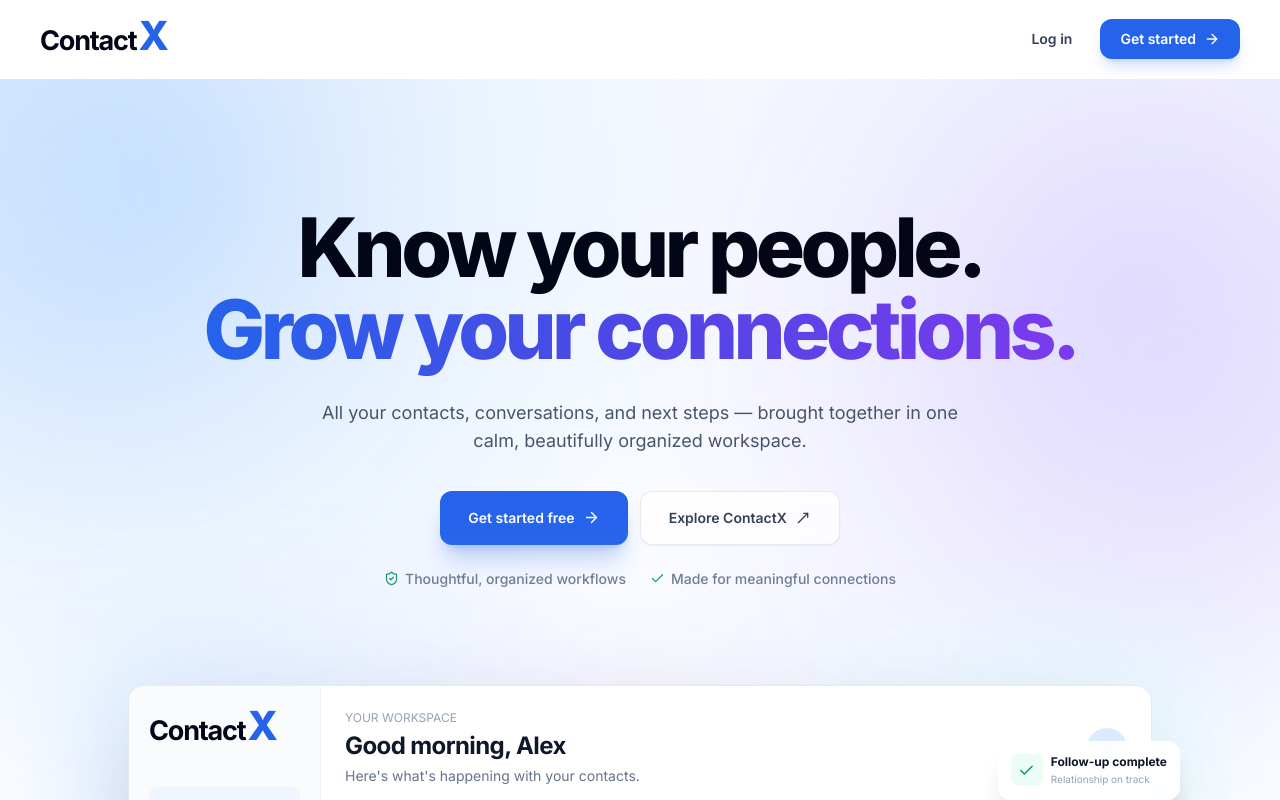
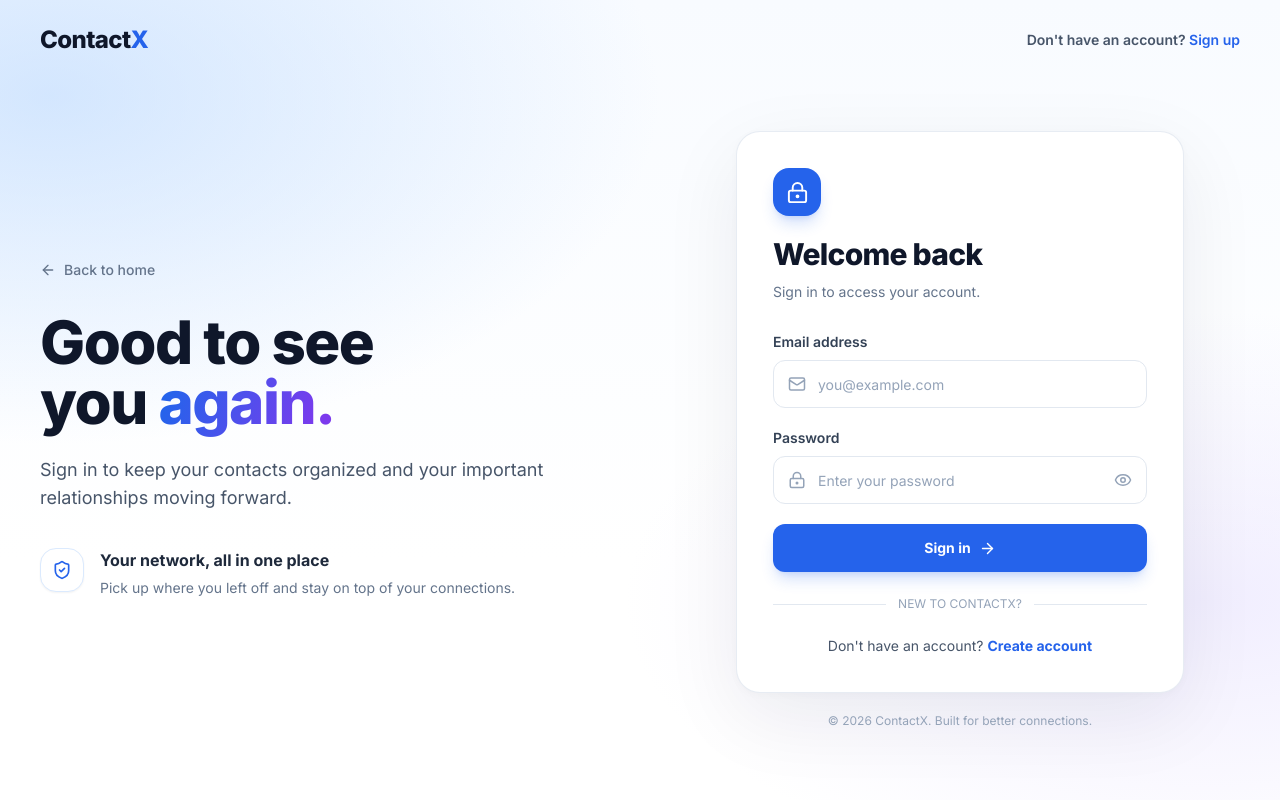
Before and after one commit to shivanshchandel-012/ContactX, a React (Vite) app: page /login in a window 1280 px wide. Before the commit this address led to /. Shown: the top 800 px of the page. Built offline with nearby package versions, Linux system fonts and the light colour scheme.

Commit message:
feat: add login UI and form validation

```diff
--- a/src/App.jsx
+++ b/src/App.jsx
@@ -7,7 +7,7 @@ import {
 
 import LandingPage from "./pages/LandingPage";
 // import Dashboard from "./pages/Dashboard";
-// import Login from "./pages/Login";
+import Login from "./pages/Login";
 import Register from "./pages/Register";
 
 export default function App() {
@@ -16,7 +16,7 @@ export default function App() {
       <Routes>
         <Route path="/" element={<LandingPage />} />
         {/* <Route path="/dashboard" element={<Dashboard />} /> */}
-        {/* <Route path="/login" element={<Login />} /> */}
+        <Route path="/login" element={<Login />} />
         <Route path="/register" element={<Register />} />
         <Route path="*" element={<Navigate to="/" replace />} />
       </Routes>
--- a/src/pages/Login.jsx
+++ b/src/pages/Login.jsx
@@ -0,0 +1,274 @@
+
+import { useState } from "react";
+import { Link, useLocation } from "react-router-dom";
+import {
+  ArrowLeft,
+  ArrowRight,
+  Eye,
+  EyeOff,
+  Mail,
+  LockKeyhole,
+  ShieldCheck,
+} from "lucide-react";
+
+export default function Login() {
+  const location = useLocation();
+
+  const [showPassword, setShowPassword] = useState(false);
+  const [email, setEmail] = useState("");
+  const [password, setPassword] = useState("");
+  const [error, setError] = useState("");
+  const [success, setSuccess] = useState("");
+
+  const message = location.state?.message;
+
+  const handleSubmit = (e) => {
+    e.preventDefault();
+    setError("");
+    setSuccess("");
+
+    const trimmedEmail = email.trim();
+
+    if (!/^[^\s@]+@[^\s@]+\.[^\s@]+$/.test(trimmedEmail)) {
+      setError("Please enter a valid email address.");
+      return;
+    }
+
+    if (password.length < 8) {
+      setError("Password must contain at least 8 characters.");
+      return;
+    }
+
+    setSuccess(
+      "Form validation successful! Backend authentication is not connected yet."
+    );
+  };
+
+  return (
+    <main className="register-page min-h-screen bg-white text-slate-900">
+      <div className="register-background" />
+
+      {/* Navbar */}
+      <header className="relative z-10 mx-auto flex w-full max-w-7xl items-center justify-between px-6 py-6 sm:px-10">
+        <Link
+          to="/"
+          className="text-2xl font-extrabold tracking-tight"
+          aria-label="ContactX home"
+        >
+          Contact<span className="text-blue-600">X</span>
+        </Link>
+
+        <Link
+          to="/register"
+          className="text-sm font-semibold text-slate-600 transition hover:text-blue-600"
+        >
+          Don't have an account?{" "}
+          <span className="text-blue-600">Sign up</span>
+        </Link>
+      </header>
+
+      {/* Login content */}
+      <section className="relative z-10 mx-auto grid min-h-[calc(100vh-100px)] w-full max-w-7xl items-center gap-12 px-6 py-8 sm:px-10 lg:grid-cols-2 lg:gap-20 lg:py-12">
+        {/* Left section */}
+        <div className="mx-auto w-full max-w-xl">
+          <Link
+            to="/"
+            className="mb-8 inline-flex items-center gap-2 text-sm font-medium text-slate-500 transition hover:text-blue-600"
+          >
+            <ArrowLeft size={16} />
+            Back to home
+          </Link>
+
+          <h1 className="text-4xl font-black leading-tight tracking-tight sm:text-5xl lg:text-6xl">
+            Good to see
+            <br />
+            you <span className="register-gradient-text">again.</span>
+          </h1>
+
+          <p className="mt-6 max-w-lg text-base leading-7 text-slate-600 sm:text-lg">
+            Sign in to keep your contacts organized and your
+            important relationships moving forward.
+          </p>
+
+          <div className="mt-9 flex items-start gap-4">
+            <div className="flex h-11 w-11 shrink-0 items-center justify-center rounded-2xl border border-blue-100 bg-white text-blue-600 shadow-sm">
+              <ShieldCheck size={20} />
+            </div>
+
+            <div>
+              <h3 className="font-bold text-slate-800">
+                Your network, all in one place
+              </h3>
+              <p className="mt-1 text-sm leading-6 text-slate-500">
+                Pick up where you left off and stay on top of
+                your connections.
+              </p>
+            </div>
+          </div>
+        </div>
+
+        {/* Login card */}
+        <div className="mx-auto w-full max-w-md">
+          <div className="register-card rounded-3xl border border-slate-200/80 bg-white p-6 sm:p-9">
+            <div className="mb-7">
+              <div className="mb-5 flex h-12 w-12 items-center justify-center rounded-2xl bg-blue-600 text-white shadow-lg shadow-blue-600/20">
+                <LockKeyhole size={23} />
+              </div>
+
+              <h2 className="text-2xl font-extrabold tracking-tight sm:text-3xl">
+                Welcome back
+              </h2>
+
+              <p className="mt-2 text-sm leading-6 text-slate-500">
+                Sign in to access your account.
+              </p>
+            </div>
+
+            {message && (
+              <div
+                role="status"
+                className="mb-5 rounded-xl border border-blue-200 bg-blue-50 px-4 py-3 text-sm text-blue-700"
+              >
+                {message}
+              </div>
+            )}
+
+            <form onSubmit={handleSubmit} className="space-y-5">
+              {/* Email */}
+              <div>
+                <label
+                  htmlFor="login-email"
+                  className="mb-2 block text-sm font-semibold text-slate-700"
+                >
+                  Email address
+                </label>
+
+                <div className="register-input-wrap">
+                  <Mail size={18} className="shrink-0 text-slate-400" />
+
+                  <input
+                    id="login-email"
+                    name="email"
+                    type="email"
+                    autoComplete="email"
+                    placeholder="you@example.com"
+                    value={email}
+                    onChange={(e) => {
+                      setEmail(e.target.value);
+                      setError("");
+                      setSuccess("");
+                    }}
+                    required
+                    className="register-input"
+                  />
+                </div>
+              </div>
+
+              {/* Password */}
+              <div>
+                <label
+                  htmlFor="login-password"
+                  className="mb-2 block text-sm font-semibold text-slate-700"
+                >
+                  Password
+                </label>
+
+                <div className="register-input-wrap">
+                  <LockKeyhole
+                    size={18}
+                    className="shrink-0 text-slate-400"
+                  />
+
+                  <input
+                    id="login-password"
+                    name="password"
+                    type={showPassword ? "text" : "password"}
+                    autoComplete="current-password"
+                    placeholder="Enter your password"
+                    value={password}
+                    onChange={(e) => {
+                      setPassword(e.target.value);
+                      setError("");
+                      setSuccess("");
+                    }}
+                    minLength={8}
+                    required
+                    className="register-input"
+                  />
+
+                  <button
+                    type="button"
+                    onClick={() => setShowPassword((prev) => !prev)}
+                    className="text-slate-400 transition hover:text-slate-700"
+                    aria-label={
+                      showPassword ? "Hide password" : "Show password"
+                    }
+                  >
+                    {showPassword ? (
+                      <EyeOff size={18} />
+                    ) : (
+                      <Eye size={18} />
+                    )}
+                  </button>
+                </div>
+              </div>
+
+              {/* Validation feedback */}
+              {error && (
+                <div
+                  role="alert"
+                  className="rounded-xl border border-red-200 bg-red-50 px-4 py-3 text-sm text-red-600"
+                >
+                  {error}
+                </div>
+              )}
+
+              {success && (
+                <div
+                  role="status"
+                  className="rounded-xl border border-emerald-200 bg-emerald-50 px-4 py-3 text-sm text-emerald-700"
+                >
+                  {success}
+                </div>
+              )}
+
+              <button
+                type="submit"
+                className="register-submit group flex w-full items-center justify-center gap-2 rounded-xl bg-blue-600 px-5 py-3.5 text-sm font-bold text-white shadow-lg shadow-blue-600/20 transition hover:-translate-y-0.5 hover:bg-blue-700"
+              >
+                Sign in
+                <ArrowRight
+                  size={17}
+                  className="transition-transform group-hover:translate-x-1"
+                />
+              </button>
+            </form>
+
+            <div className="my-6 flex items-center gap-3">
+              <div className="h-px flex-1 bg-slate-200" />
+              <span className="text-xs text-slate-400">
+                NEW TO CONTACTX?
+              </span>
+              <div className="h-px flex-1 bg-slate-200" />
+            </div>
+
+            <p className="text-center text-sm text-slate-600">
+              Don't have an account?{" "}
+              <Link
+                to="/register"
+                className="font-bold text-blue-600 hover:text-blue-700"
+              >
+                Create account
+              </Link>
+            </p>
+          </div>
+
+          {/* Copyright */}
+          <p className="mt-5 text-center text-xs text-slate-400">
+            © {new Date().getFullYear()} ContactX. Built for better connections.
+          </p>
+        </div>
+      </section>
+    </main>
+  );
+}
```
